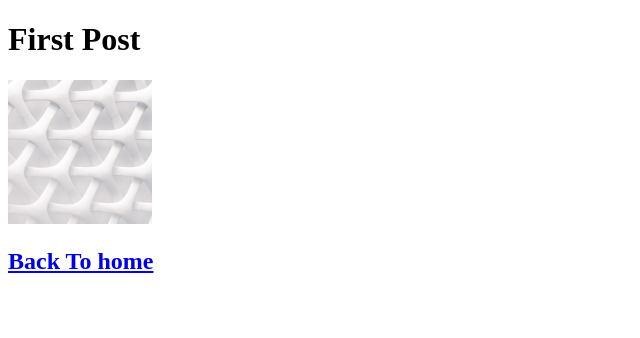
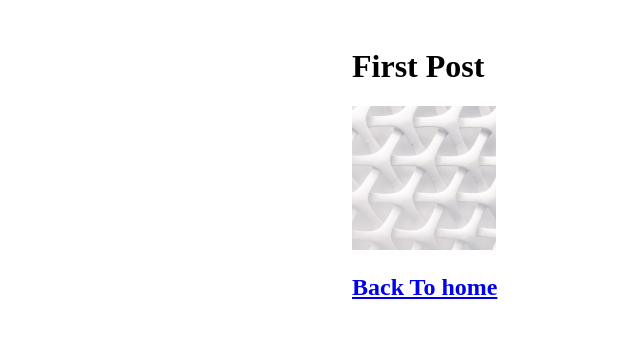
Before and after one commit to gefgu/nextjs-blog, a Next.js app: page /posts/first-post in a window 1280 px wide. Shown: the top 338 px of the page, without its empty margins (0-640 px from the left). Built offline with nearby package versions, Linux system fonts and the light colour scheme.

Commit message:
Add CSS module

```diff
--- a/components/layout.js
+++ b/components/layout.js
@@ -1,3 +1,5 @@
+import styles from "./layout.module.css";
+
 export default function Layout({ children }) {
-  return <div>{children}</div>;
+  return <div className={styles.container}>{children}</div>;
 }
--- /dev/null
+++ b/components/layout.module.css
@@ -0,0 +1,5 @@
+.container {
+  max-width: 36rem;
+  padding: 0 1rem;
+  margin: 3rem auto 6rem;
+}
```
